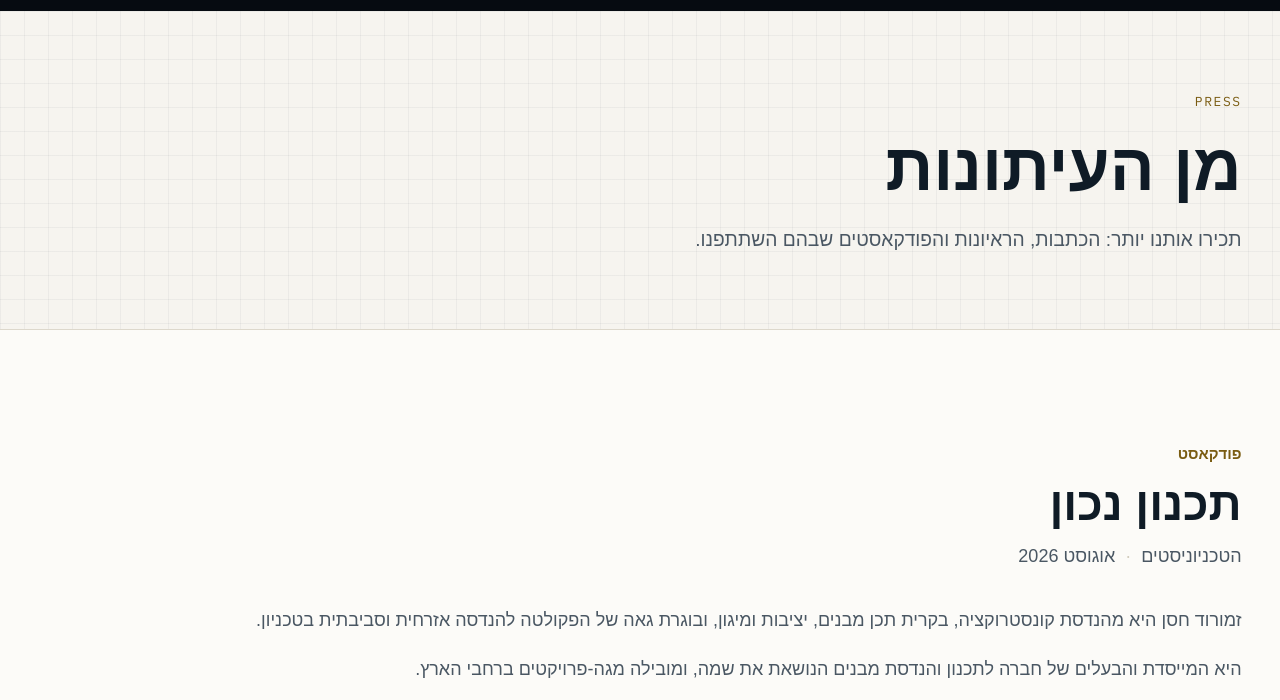
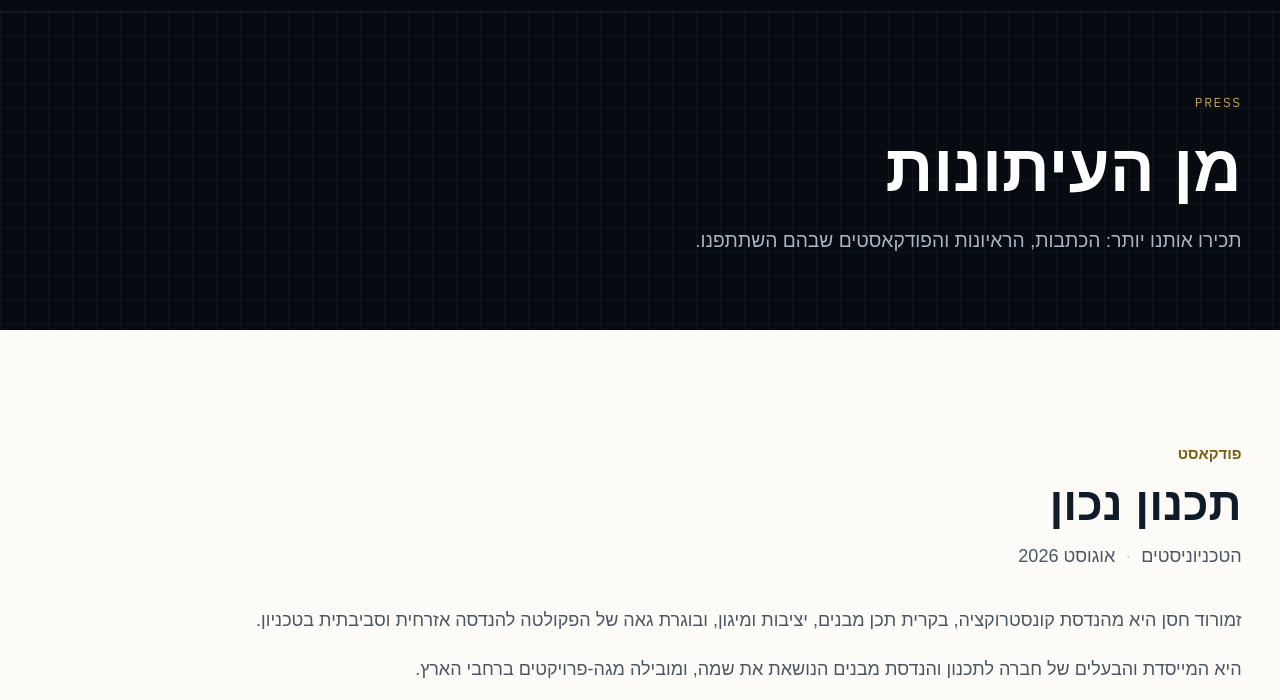
Before and after one commit to engineering-zmorod/website, an Astro site: page /website/press in a window 1280 px wide. Shown: the part 81-781 px from the top of the page. Built offline with nearby package versions, Linux system fonts and the light colour scheme; Astro itself is replaced by a stand-in of ours; a web font is replaced by a local one.

Commit message:
Press: dark title band matching the header
Co-Authored-By: Claude Opus 5.5 <noreply@anthropic.com>
Claude-Session: https://claude.ai/code/session_016SnXkHj7jLwRznPhNTj7JC

```diff
--- a/src/pages/press.astro
+++ b/src/pages/press.astro
@@ -81,15 +81,17 @@ const poster = await getImage({ src: posterSrc, width: 1280, format: 'webp', qua
 
   .page-head {
     padding: 80px var(--gutter) 72px;
-    border-bottom: 1px solid var(--line);
-    background-color: var(--paper);
+    background-color: var(--night);
+    color: #FFFFFF;
+    border-top: 1px solid rgba(255, 255, 255, .08);
     background-image:
-      linear-gradient(rgba(15, 27, 38, .045) 1px, transparent 1px),
-      linear-gradient(90deg, rgba(15, 27, 38, .045) 1px, transparent 1px);
+      linear-gradient(rgba(255, 255, 255, .04) 1px, transparent 1px),
+      linear-gradient(90deg, rgba(255, 255, 255, .04) 1px, transparent 1px);
     background-size: 24px 24px;
   }
   .page-head h1 { font-size: clamp(44px, 5.2vw, 76px); font-weight: 600; line-height: 1.08; }
-  .page-head .lead { max-width: 760px; }
+  .page-head .eyebrow-mono { color: var(--gold); }
+  .page-head .lead { max-width: 760px; color: var(--on-night-muted); }
 
   .podcast { background: var(--surface); }
   .podcast-inner { gap: 32px; }
```
